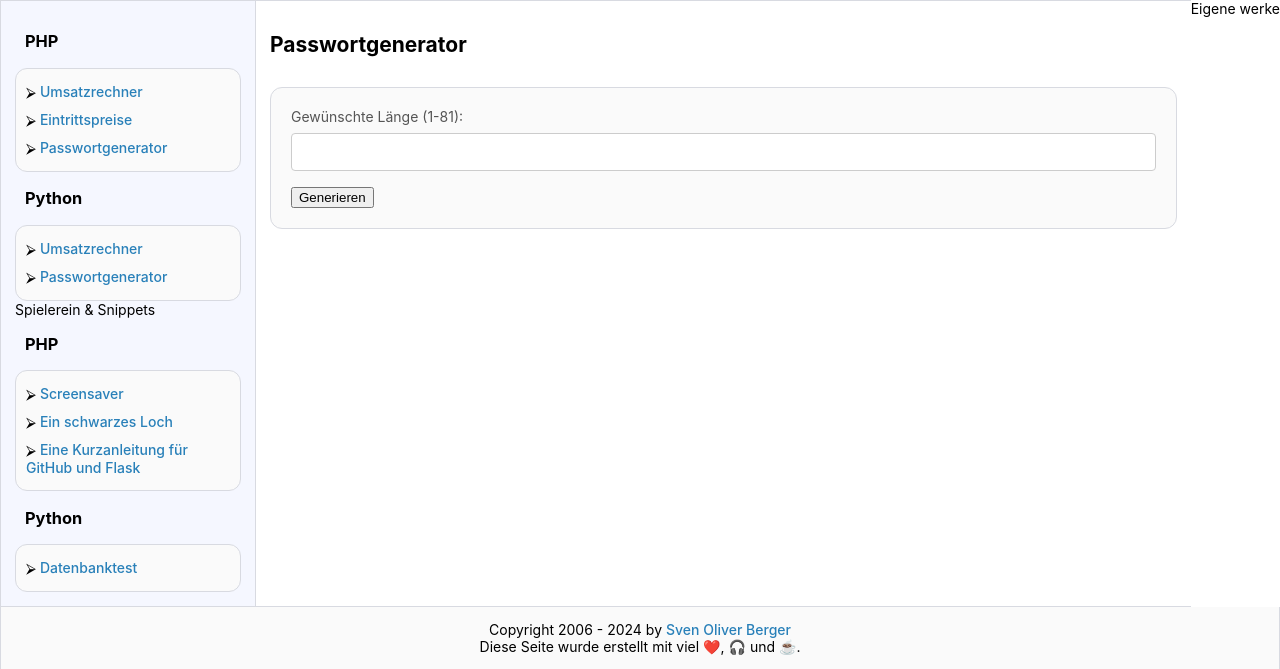
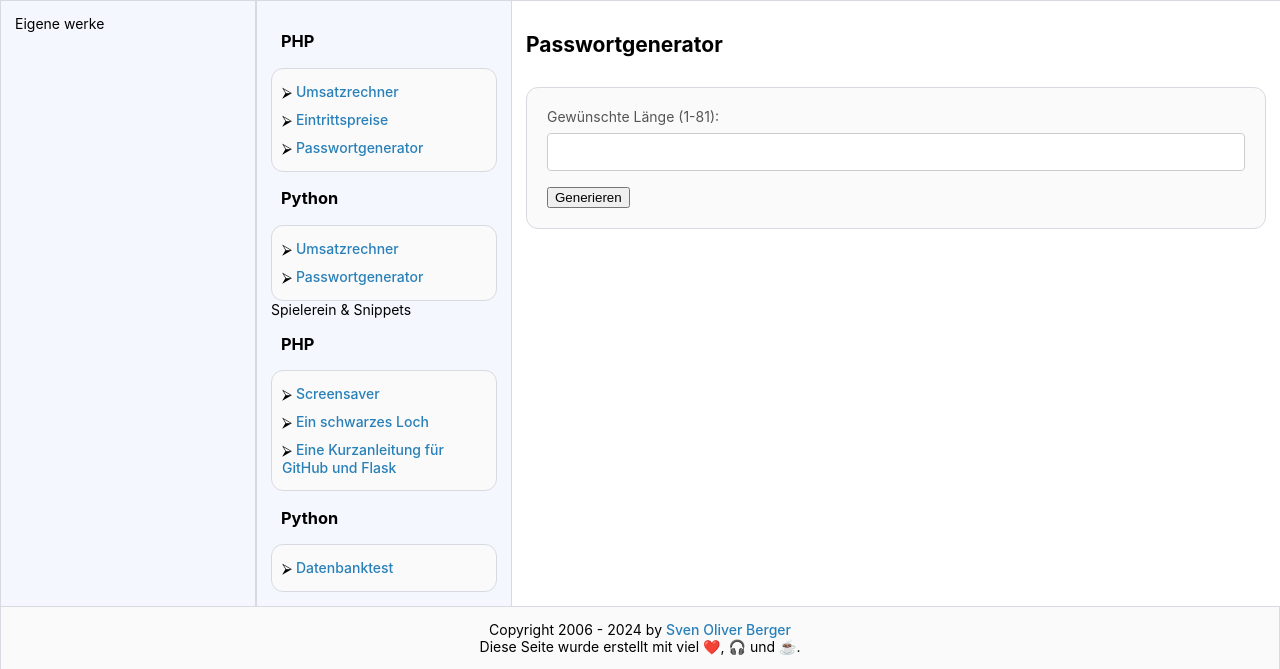
Before and after one commit to sven-berger/codevoyage.de, a Flask app: page /passwortgenerator/ in a window 1280 px wide. Shown: the part 142-811 px from the top of the page. Run offline with Flask 3, Linux system fonts and the light colour scheme.

Commit message:
Try for the Best

```diff
--- a/python/templates/sidebarLeft.html
+++ b/python/templates/sidebarLeft.html
@@ -1,6 +1,8 @@
+<nav class=""navCapital">
 <div class="boxCapital">
     <p>Eigene werke</p>
 </div>
+</nav>
 <nav>
     <section class="sidebarBox">
     <h3 class="boxTitle">PHP</h3>
```
